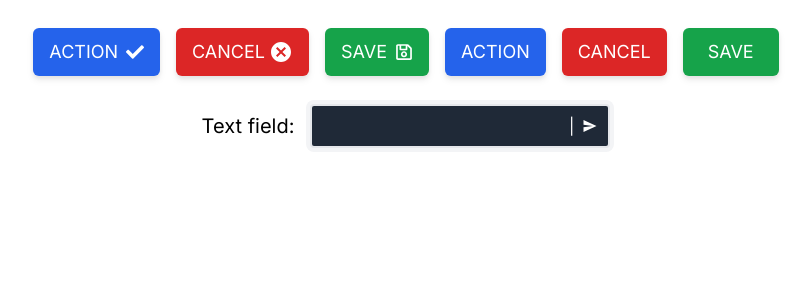
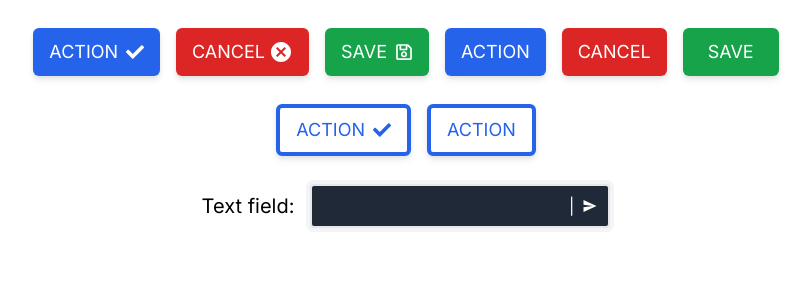
Before and after one commit to EsFrost/reUse-UI, a Next.js app in the folder next/ui-components/: page / in a window 1280 px wide. Shown: the top 300 px of the page, without its empty margins (234-1045 px from the left). Built offline with nearby package versions, Linux system fonts and the light colour scheme.

Commit message:
Fixing error with git

```diff
--- a/next/ui-components/app/components/reUse-button.tsx
+++ b/next/ui-components/app/components/reUse-button.tsx
@@ -101,4 +101,31 @@ function ReUseSave({ customStyle, disabled, icon }: RUPresetProps) {
     )
 }
 
-export { ReUseCancel, ReUseSave }
+function ReUseHighContrast({ customStyle, title, icon, disabled }: RUButtonProps) {
+    const filteredTitle = changeCase(title)
+    return (
+        <button
+            role={`${title} button`}
+            aria-label={title}
+            className={`flex items-center justify-center
+                        min-w-[96px] min-h-[48px] px-4 py-2
+                        text-blue-600 text-lg rounded-md
+                        mx-[8px] cursor-pointer
+                        bg-white hover:bg-gray-100 active:bg-gray-200
+                        focus:outline-none target:bg-gray-200
+                        disabled:bg-gray-700 disabled:cursor-not-allowed
+                        drop-shadow-md
+                        select-none
+                        transition-all ease-in-out duration-200
+                        border-4 border-blue-600
+                        ${customStyle || ''}
+                        `}
+            disabled={disabled}
+        >
+            {filteredTitle}{icon !== undefined ? <span className='ml-2'>{icon}</span> : ''}
+
+        </button>
+    )
+}
+
+export { ReUseCancel, ReUseSave, ReUseHighContrast }
--- a/next/ui-components/app/page.tsx
+++ b/next/ui-components/app/page.tsx
@@ -1,5 +1,5 @@
 'use client'
-import ReUseButton, { ReUseCancel, ReUseSave } from "./components/reUse-button"
+import ReUseButton, { ReUseCancel, ReUseSave, ReUseHighContrast } from "./components/reUse-button"
 import { FaCheck } from "react-icons/fa"
 import ReUseTextField from "./components/reUse-texeField"
 
@@ -21,6 +21,11 @@ export default function Home() {
       </div>
 
       <div className="flex justify-center mt-7 w-full">
+        <ReUseHighContrast title='Action' icon={<FaCheck />} />
+        <ReUseHighContrast title='Action' />
+      </div>
+
+      <div className="flex justify-center mt-7 w-full">
       <ReUseTextField getData={logData} title='Text field' />
       </div>
     </>
```
